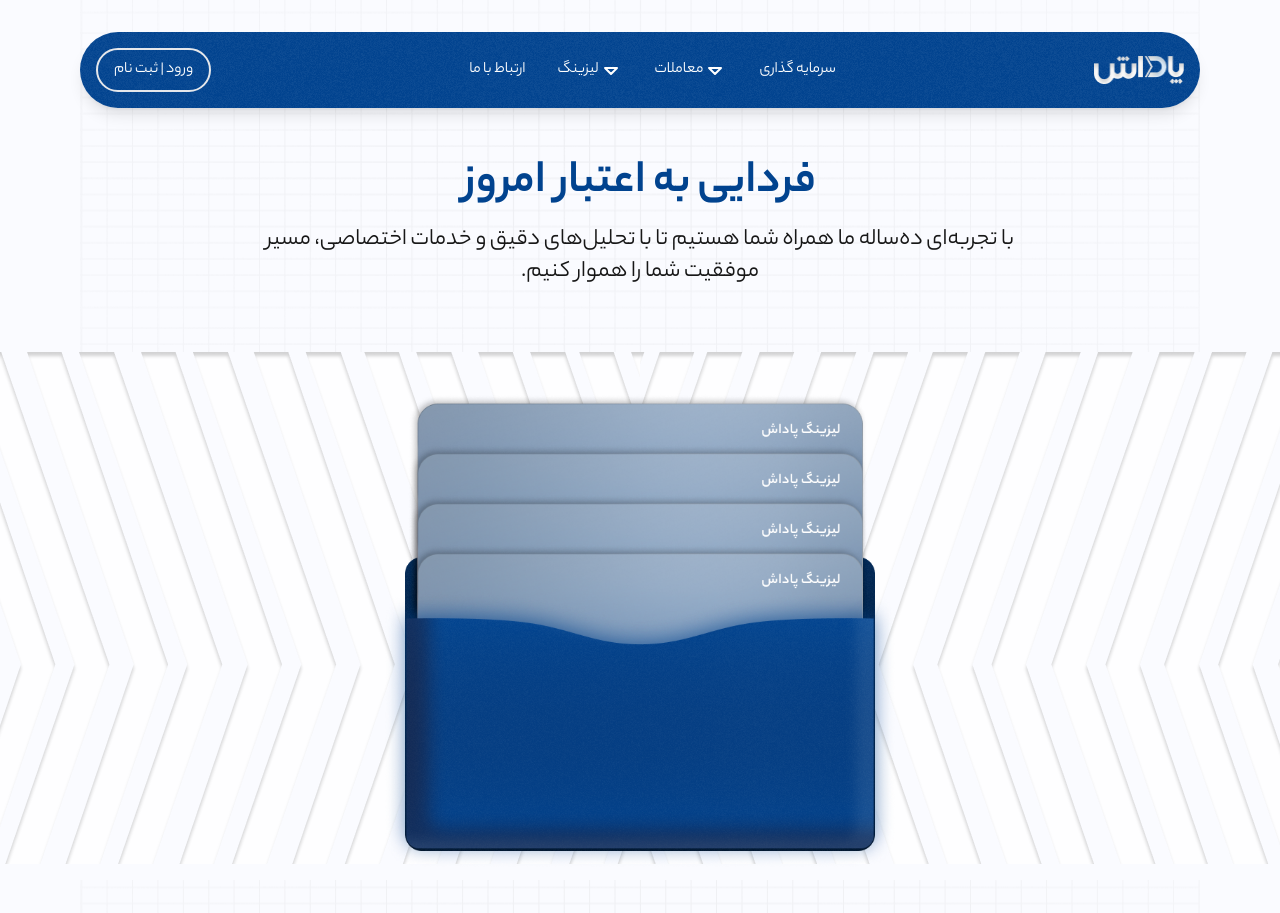
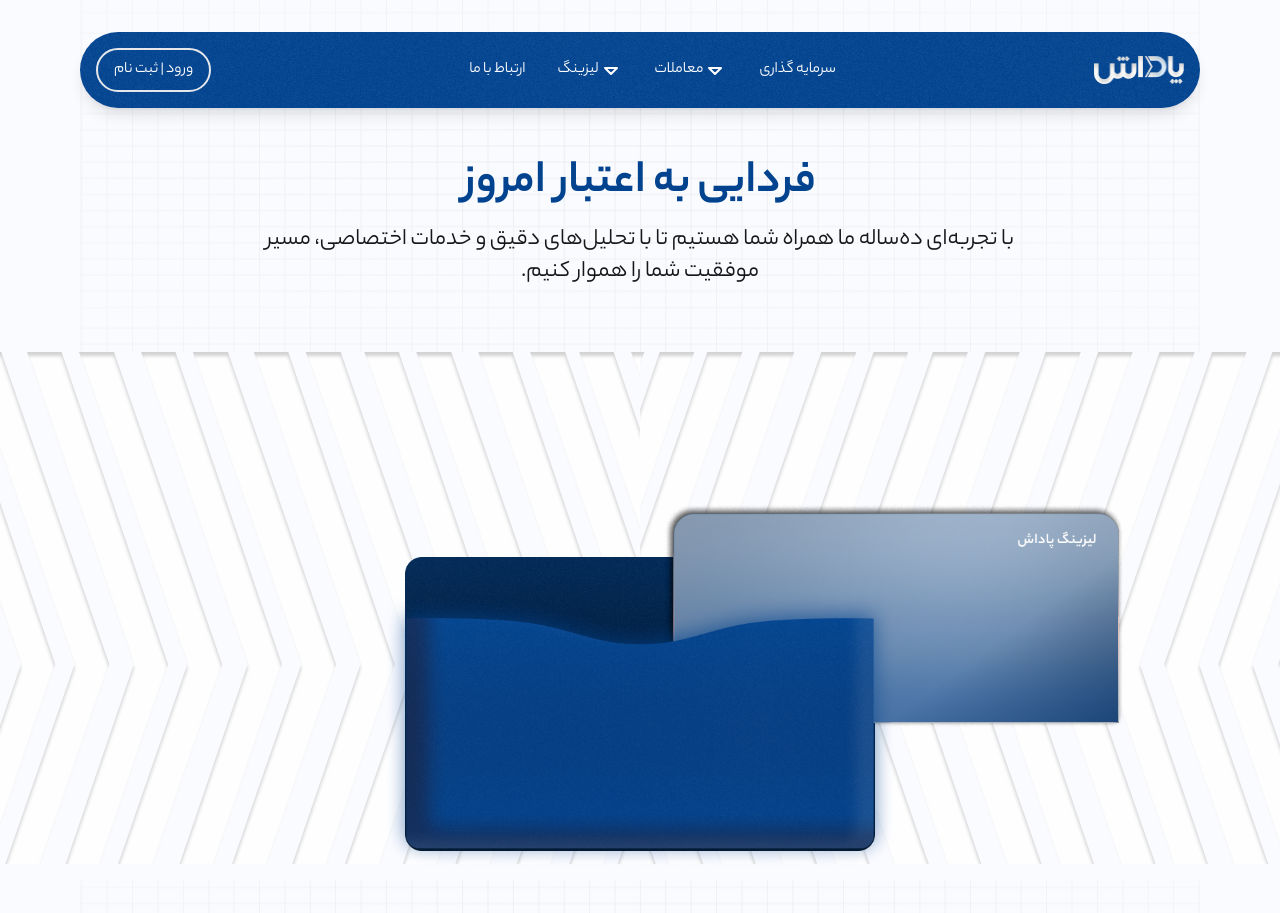
Before and after one commit to danialnoaein/pphh, a Next.js app: page / in a window 1280 px wide. Shown: the top 913 px of the page. Built offline with nearby package versions, Linux system fonts and the light colour scheme.

Commit message:
Update Cards.tsx

```diff
--- a/src/views/pages/home/Cards.tsx
+++ b/src/views/pages/home/Cards.tsx
@@ -1,18 +1,37 @@
+'use client';
+
+import { useEffect, useState } from "react";
 import Image from "next/image";
 import Link from "next/link";
 
 const Cards = () => {
+  const [activeCard, setActiveCard] = useState(null);
+
+  useEffect(() => {
+    const cardsCount = 4; // Number of cards
+    const interval = setInterval(() => {
+      setActiveCard((prev) => {
+        let newCard;
+        do {
+          newCard = Math.floor(Math.random() * cardsCount); // Randomly pick a card
+        } while (newCard === prev); // Ensure a new card is chosen
+        return newCard;
+      });
+    }, 3000); // Switch every 3 seconds
+
+    return () => clearInterval(interval);
+  }, []);
+
   return (
-    <div className='relative min-h-[24rem] md:min-h-[30rem]'>
-      <div className='flex'>
-        <div className='flex-1 cards-section-bg-right h-[360px] md:h-[512px]'></div>
-        <div className='flex-1 cards-section-bg-left h-[360px] md:h-[512px]'></div>
+    <div className="relative min-h-[24rem] md:min-h-[30rem]">
+      <div className="flex">
+        <div className="flex-1 cards-section-bg-right h-[360px] md:h-[512px]"></div>
+        <div className="flex-1 cards-section-bg-left h-[360px] md:h-[512px]"></div>
       </div>
-      <div className='container mx-auto justify-center flex mt-[-7rem] md:mt-[-10rem]'>
-        <div className='w-[320px] md:w-[512px] text-center justify-center items-center flex flex-col relative'>
-          <div className='absolute'>
+      <div className="container mx-auto justify-center flex mt-[-7rem] md:mt-[-10rem]">
+        <div className="w-[320px] md:w-[512px] text-center justify-center items-center flex flex-col relative">
+          <div className="absolute">
             <Image
-              className=''
               src={"/images/cards-pocket-bg.png"}
               alt={"section"}
               width={470}
@@ -20,77 +39,33 @@ const Cards = () => {
             />
           </div>
 
-          <div className='absolute'>
-            <div className='transition-all absolute w-[310px] md:w-[460px] h-[400px] right-[-154px] md:right-[-228px] top-[-220px] md:top-[-310px] hover:top-[-240px] hover:md:top-[-330px] group'>
+          {[0, 1, 2, 3].map((index) => (
+            <div
+              key={index}
+              className={`transition-all absolute w-[310px] md:w-[460px] h-[400px] right-[-154px] md:right-[-228px]
+                top-[-${100+(index*40)}px] md:top-[-${160+(index*50)}px]
+                hover:top-[-${120+(index*40)}px] hover:md:top-[-${180+(index*50)}px]
+                group ${
+                  activeCard === index
+                    ? "animate-move"
+                    : ""
+                }`}
+            >
               <Image
                 src={"/images/pocket-card-bg.png"}
-                alt={"section"}
+                alt={`section ${index + 1}`}
                 width={460}
                 height={400}
               />
-              <div className=' transition-all text-left text-white ml-4 md:ml-8 mt-[-132px] md:mt-[-200px] hidden group-hover:block'>
-                <Link
-                  href={"#"}
-                  className='border rounded px-2 text-sm pt-1'
-                >
-                  اطلاعات بیشتر 1
+              <div className="transition-all text-left text-white ml-4 md:ml-8 mt-[-132px] md:mt-[-200px] hidden group-hover:block">
+                <Link href={"#"} className="border rounded px-2 text-sm pt-1">
+                  اطلاعات بیشتر {index + 1}
                 </Link>
               </div>
             </div>
+          ))}
 
-            <div className='transition-all absolute w-[310px] md:w-[460px] h-[400px] right-[-154px] md:right-[-228px] top-[-180px] md:top-[-260px] hover:top-[-200px] hover:md:top-[-280px] group'>
-              <Image
-                src={"/images/pocket-card-bg.png"}
-                alt={"section"}
-                width={460}
-                height={400}
-              />
-              <div className=' transition-all text-left text-white ml-4 md:ml-8 mt-[-132px] md:mt-[-200px] hidden group-hover:block'>
-                <Link
-                  href={"#"}
-                  className='border rounded px-2 text-sm pt-1'
-                >
-                  اطلاعات بیشتر 2
-                </Link>
-              </div>
-            </div>
-
-            <div className='transition-all absolute w-[310px] md:w-[460px] h-[400px] right-[-154px] md:right-[-228px] top-[-140px] md:top-[-210px]  hover:top-[-160px] hover:md:top-[-230px] group'>
-              <Image
-                src={"/images/pocket-card-bg.png"}
-                alt={"section"}
-                width={460}
-                height={400}
-              />
-              <div className=' transition-all text-left text-white ml-4 md:ml-8 mt-[-132px] md:mt-[-200px] hidden group-hover:block'>
-                <Link
-                  href={"#"}
-                  className='border rounded px-2 text-sm pt-1'
-                >
-                  اطلاعات بیشتر 3
-                </Link>
-              </div>
-            </div>
-
-            <div className='transition-all absolute w-[310px] md:w-[460px] h-[400px] right-[-154px] md:right-[-228px] top-[-100px] md:top-[-160px] hover:top-[-120px] hover:md:top-[-180px] group'>
-              <Image
-                src={"/images/pocket-card-bg.png"}
-                alt={"section"}
-                width={460}
-                height={300}
-              />
-              <div className=' transition-all text-left text-white ml-4 md:ml-8 mt-[-132px] md:mt-[-200px] hidden group-hover:block'>
-                <Link
-                  href={"#"}
-                  className='border rounded px-2 text-sm pt-1'
-                >
-                  اطلاعات بیشتر 4
-                </Link>
-              </div>
-            </div>
-          </div>
-
-          <div className='absolute bottom-[-112px] md:bottom-[-164px] m-[-16px] md:m-0'>
+          <div className="absolute bottom-[-112px] md:bottom-[-164px] m-[-16px] md:m-0">
             <Image
               src={"/images/cards-pocket.png"}
               alt={"section"}
```
